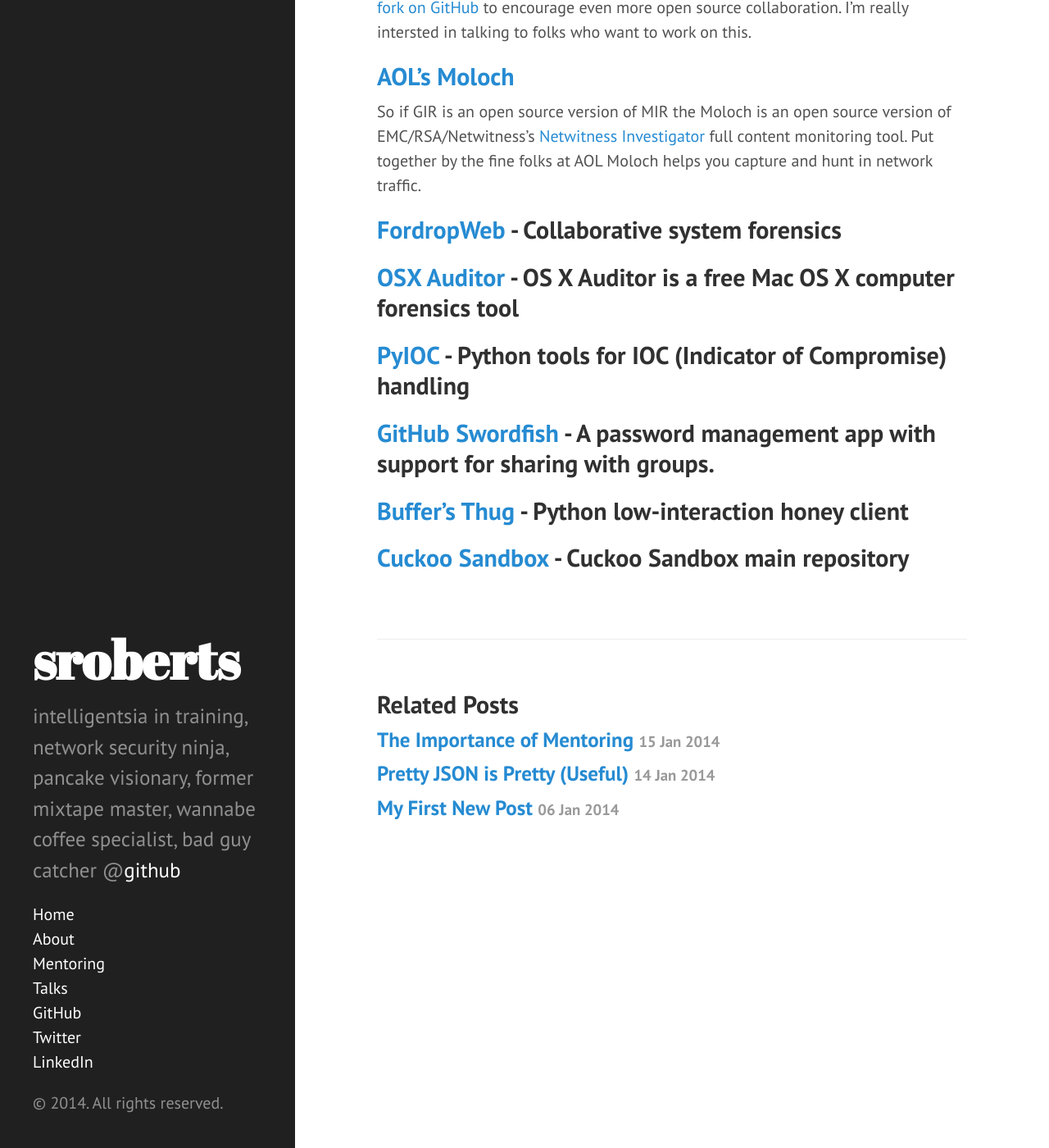
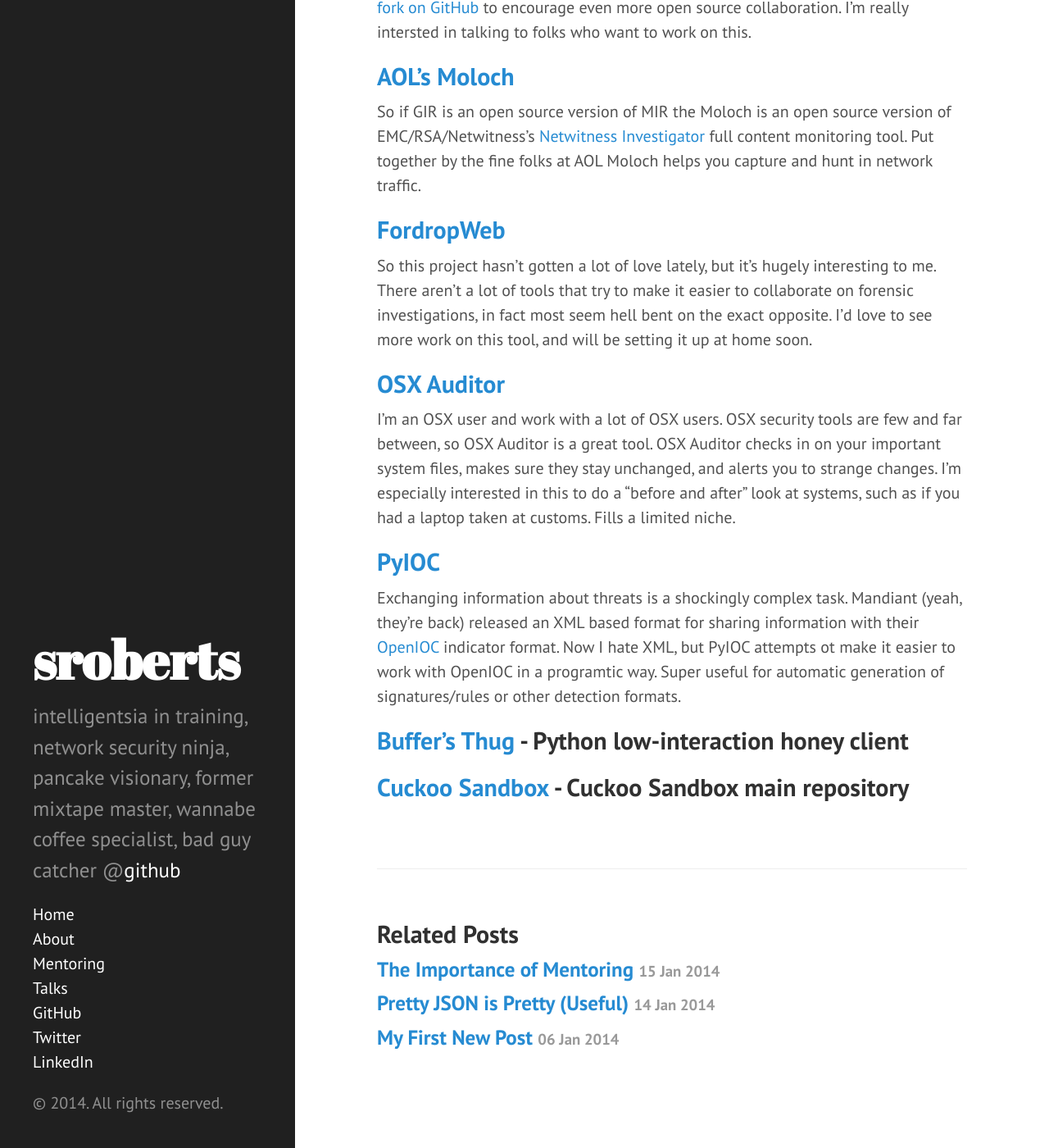
Before and after one commit to sroberts/sroberts.github.io, a Jekyll site: the page built from _posts/2014-01-18-my-favorite-oss-security-projects.md, in a window 1280 px wide and 1400 px high, scrolled down 824 px. Shown: the whole window at 82% size. Built offline with Jekyll 4.4.1, drawn with Linux system fonts in a browser that asks for light colours; Markdown is read by kramdown in place of the engine named in the settings.

Commit message:
added fordrop, osx auditor, and pyioc sections

```diff
--- a/_posts/2014-01-18-my-favorite-oss-security-projects.md
+++ b/_posts/2014-01-18-my-favorite-oss-security-projects.md
@@ -17,9 +17,14 @@
 ## [AOL's Moloch](https://github.com/aol/moloch)
 So if GIR is an open source version of MIR the Moloch is an open source version of EMC/RSA/Netwitness's [Netwitness Investigator](http://www.emc.com/security/rsa-netwitness.htm) full content monitoring tool. Put together by the fine folks at AOL Moloch helps you capture and hunt in network traffic.
 
-## [FordropWeb](https://github.com/berggren/fordropweb) - Collaborative system forensics
-## [OSX Auditor](https://github.com/jipegit/OSXAuditor) - OS X Auditor is a free Mac OS X computer forensics tool
-## [PyIOC](https://github.com/jeffbryner/pyioc) - Python tools for IOC (Indicator of Compromise) handling
-## [GitHub Swordfish](https://github.com/github/swordfish) - A password management app with support for sharing with groups.
+## [FordropWeb](https://github.com/berggren/fordropweb)
+So this project hasn't gotten a lot of love lately, but it's hugely interesting to me. There aren't a lot of tools that try to make it easier to collaborate on forensic investigations, in fact most seem hell bent on the exact opposite. I'd love to see more work on this tool, and will be setting it up at home soon.
+
+## [OSX Auditor](https://github.com/jipegit/OSXAuditor)
+I'm an OSX user and work with a lot of OSX users. OSX security tools are few and far between, so OSX Auditor is a great tool. OSX Auditor checks in on your important system files, makes sure they stay unchanged, and alerts you to strange changes. I'm especially interested in this to do a "before and after" look at systems, such as if you had a laptop taken at customs. Fills a limited niche.
+
+## [PyIOC](https://github.com/jeffbryner/pyioc)
+Exchanging information about threats is a shockingly complex task. Mandiant (yeah, they're back) released an XML based format for sharing information with their [OpenIOC](http://www.openioc.org) indicator format. Now I hate XML, but PyIOC attempts ot make it easier to work with OpenIOC in a programtic way. Super useful for automatic generation of signatures/rules or other detection formats.
+
 ## [Buffer's Thug](https://github.com/buffer/thug) - Python low-interaction honey client
 ## [Cuckoo Sandbox](https://github.com/cuckoobox/cuckoo) - Cuckoo Sandbox main repository
```
